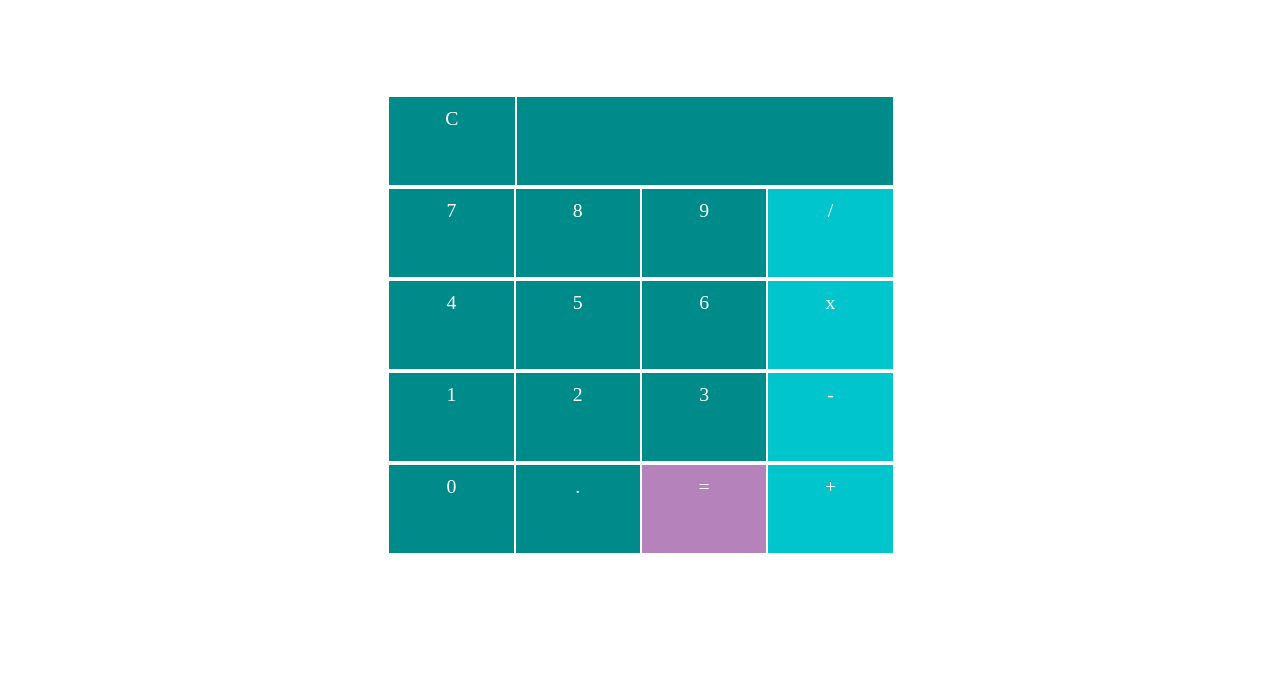
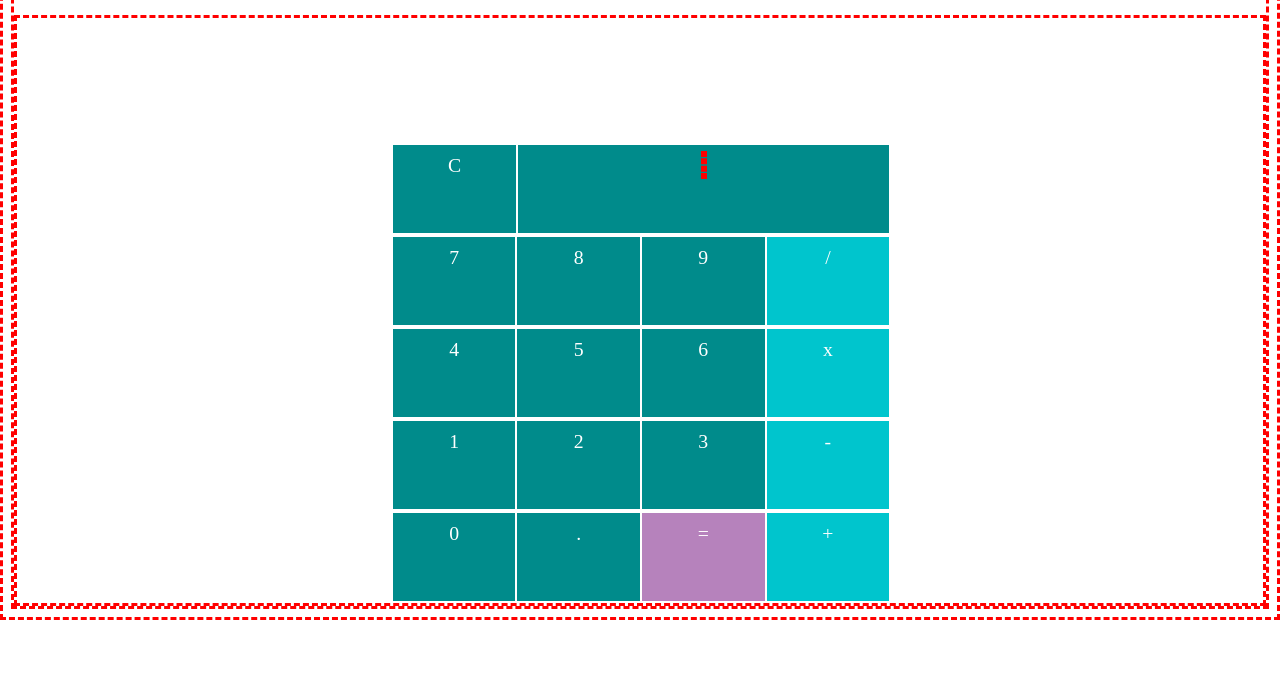
Before and after one commit to imanioliver/week3weekendProj_Calculator, a plain HTML site: page index.html in a window 1280 px wide. Shown: the part 104-800 px from the top of the page. Drawn offline with Linux system fonts and the light colour scheme.

Commit message:
yay it is working!! fourth commit!

```diff
--- a/main.css
+++ b/main.css
@@ -1,7 +1,7 @@
 *{
-/*
+
 border-style: dashed;
-border-color: red;*/
+border-color: red;
 }
 body{
 
--- a/main.js
+++ b/main.js
@@ -77,7 +77,7 @@ function buttonClicking(event) {
         calculations = [];
         calcWindow.textContent='';
     }
-    console.log(eval(calculations));
+    // console.log(eval(calculations));
 }
 
 
```
